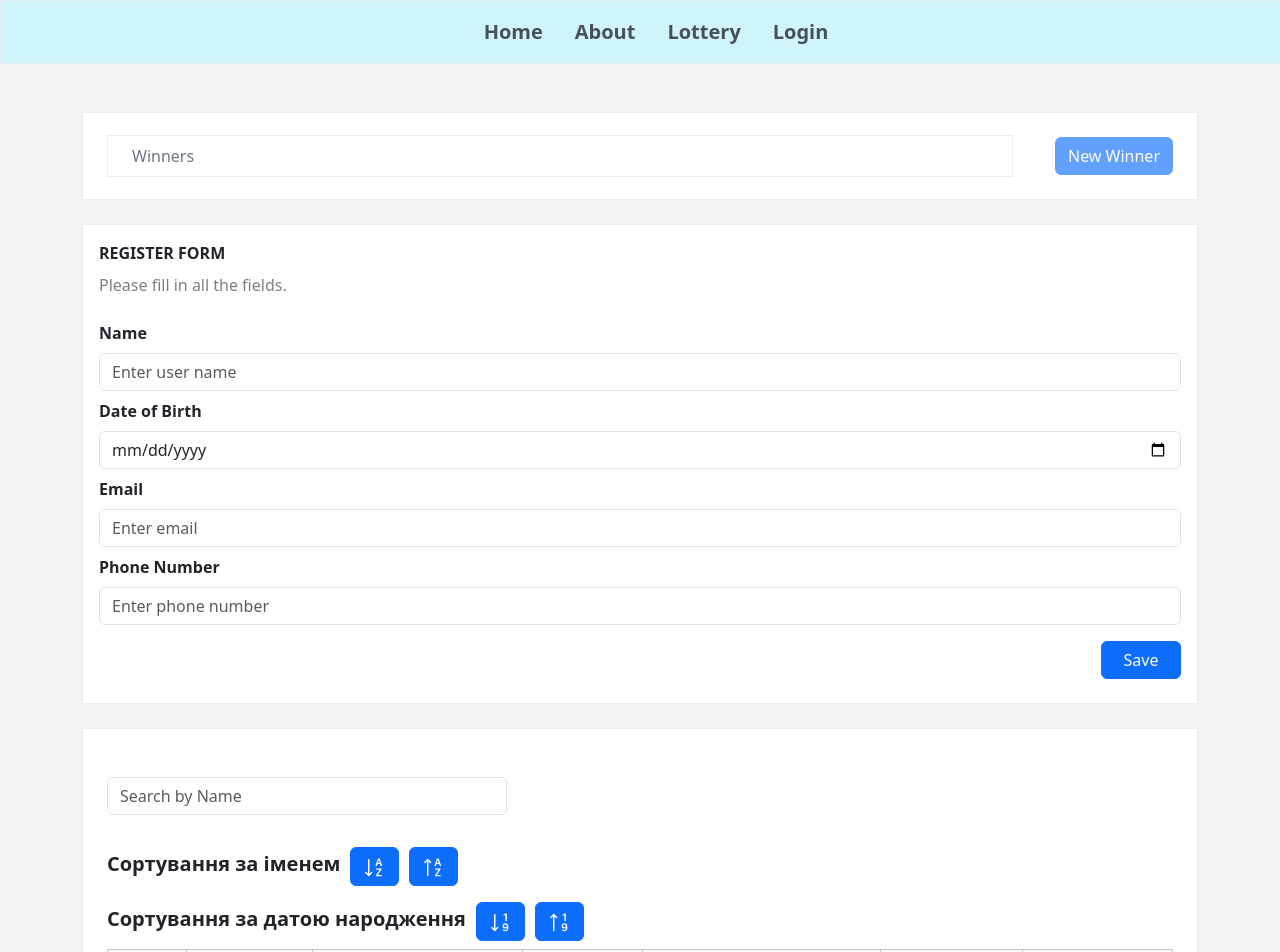
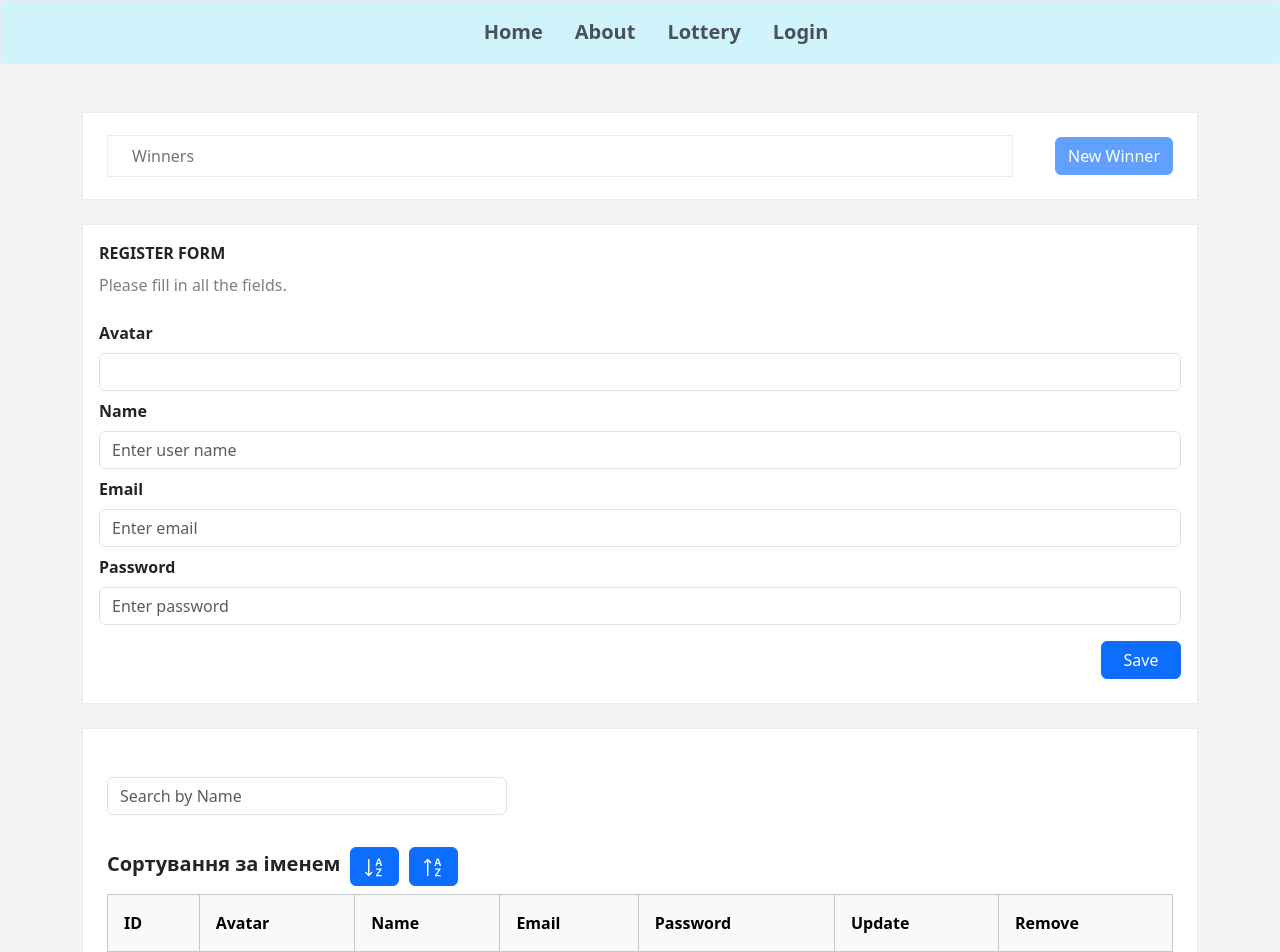
Before and after one commit to Vitalina-Korchova/vue-lottery-app, a Vue app: page / in a window 1280 px wide. Shown: the top 952 px of the page. Built offline with nearby package versions, Linux system fonts and the light colour scheme.

Commit message:
change fields for API

```diff
--- a/src/ParticipantInterface.ts
+++ b/src/ParticipantInterface.ts
@@ -1,7 +1,7 @@
 export interface Participant {
   id: number
+  avatar: string
   name: string
-  dateBirth: string
   email: string
-  phoneNumber: string
+  password: string
 }
--- a/src/ParticipantService.ts
+++ b/src/ParticipantService.ts
@@ -4,9 +4,7 @@ import type { Participant } from './ParticipantInterface'
 class ParticipantService {
   private participants = ref<Participant[]>([])
   private searchTerm = ref('')
-  private currentSortType = ref<'none' | 'nameDec' | 'nameInc' | 'dateBirthDec' | 'dateBirthInc'>(
-    'none'
-  )
+  private currentSortType = ref<'none' | 'nameDec' | 'nameInc'>('none')
   private displayedParticipants = ref<Participant[]>([])
 
   constructor() {
@@ -31,10 +29,10 @@ class ParticipantService {
 
   private emptyParticipant = ref<Participant>({
     id: 0,
+    avatar: '',
     name: '',
-    dateBirth: '',
     email: '',
-    phoneNumber: ''
+    password: ''
   })
 
   private saveToStorage() {
@@ -102,28 +100,6 @@ class ParticipantService {
       this.resetDisplay()
     }
   }
-
-  public sortParticipantsByDateBirthDec() {
-    if (this.currentSortType.value !== 'dateBirthDec') {
-      this.displayedParticipants.value.sort(
-        (a, b) => new Date(b.dateBirth).getTime() - new Date(a.dateBirth).getTime()
-      )
-      this.currentSortType.value = 'dateBirthDec'
-    } else {
-      this.resetDisplay()
-    }
-  }
-
-  public sortParticipantsByDateBirthInc() {
-    if (this.currentSortType.value !== 'dateBirthInc') {
-      this.displayedParticipants.value.sort(
-        (a, b) => new Date(a.dateBirth).getTime() - new Date(b.dateBirth).getTime()
-      )
-      this.currentSortType.value = 'dateBirthInc'
-    } else {
-      this.resetDisplay()
-    }
-  }
 }
 
 export default ParticipantService
--- a/src/Validation.ts
+++ b/src/Validation.ts
@@ -3,16 +3,13 @@ import ParticipantService from './ParticipantService'
 
 export const createParticipantSchema = (participantService: ParticipantService) => {
   return yup.object({
+    avatar: yup.string().required('Avatar is required!'),
     name: yup.string().required('Name is required!'),
-    dateBirth: yup
-      .date()
-      .required('Date of Birth is required!')
-      .max(new Date(), 'Date of Birth cannot be in the future!'),
     email: yup.string().required('Email is required!').email('Invalid email format!'),
-    phoneNumber: yup
+    password: yup
       .string()
-      .required('Phone Number is required!')
-      .matches(/^0\d{9}$/, 'Invalid phone number format!')
+      .required('Password is required!')
+      .min(6, 'Password must be at least 6 characters!')
   })
 }
 
--- a/src/components/ListParticipantsBlock.vue
+++ b/src/components/ListParticipantsBlock.vue
@@ -35,10 +35,10 @@ const { handleSubmit } = useForm({
   validationSchema: schema
 })
 
+const { value: avatar, errorMessage: avatarError } = useField<string>('avatar')
 const { value: name, errorMessage: nameError } = useField<string>('name')
-const { value: dateBirth, errorMessage: dateBirthError } = useField<string>('dateBirth')
 const { value: email, errorMessage: emailError } = useField<string>('email')
-const { value: phoneNumber, errorMessage: phoneNumberError } = useField<string>('phoneNumber')
+const { value: password, errorMessage: passwordError } = useField<string>('password')
 /////
 
 const openRemoveModal = (participantId: number) => {
@@ -53,10 +53,10 @@ const openRemoveModal = (participantId: number) => {
 const openUpdateModal = (participantId: number) => {
   const participantToUpdate = props.participants.find((p) => p.id === participantId)
   if (participantToUpdate) {
+    avatar.value = participantToUpdate.avatar
     name.value = participantToUpdate.name
-    dateBirth.value = participantToUpdate.dateBirth
     email.value = participantToUpdate.email
-    phoneNumber.value = participantToUpdate.phoneNumber
+    password.value = participantToUpdate.password
 
     // Зберігаю оригінальний email
     originalEmail.value = participantToUpdate.email
@@ -82,10 +82,10 @@ const closeModal = () => {
 const UpdateParticipant = handleSubmit((values) => {
   const participant: Participant = {
     id: selectedParticipantId.value!,
+    avatar: values.avatar,
     name: values.name,
-    dateBirth: values.dateBirth,
     email: values.email,
-    phoneNumber: values.phoneNumber
+    password: values.password
   }
 
   props.participantService.updateParticipant(participant)
@@ -103,14 +103,6 @@ const sortNameDec = () => {
 const sortNameInc = () => {
   props.participantService.sortParticipantsByNameInc()
 }
-
-const sortDateBirthdec = () => {
-  props.participantService.sortParticipantsByDateBirthDec()
-}
-
-const sortDateBirthInc = () => {
-  props.participantService.sortParticipantsByDateBirthInc()
-}
 </script>
 
 <template>
@@ -120,16 +112,8 @@ const sortDateBirthInc = () => {
     <UButton id="sortDec" customClass="btn-primary" icon="sortNameDec" @click="sortNameDec" />
     <UButton customClass="btn-primary" icon="sortNameInc" @click="sortNameInc" />
     <br />
-    <label id="labelSort" class="fs-5 fw-bold">Сортування за датою народження</label>
-    <UButton
-      id="sortDec"
-      customClass="btn-primary"
-      icon="sortDateBirthDec"
-      @click="sortDateBirthdec"
-    />
-    <UButton customClass="btn-primary" icon="sortDateBirthInc" @click="sortDateBirthInc" />
     <UTable
-      :columns="['ID', 'Name', 'Date of Birth', 'Email', 'Phone Number', 'Update', 'Remove']"
+      :columns="['ID', 'Avatar', 'Name', 'Email', 'Password', 'Update', 'Remove']"
       :rows="participants"
     >
       <template #update-button="{ row }">
@@ -167,6 +151,14 @@ const sortDateBirthInc = () => {
     >
       <template #modal-inputs>
         <UInput
+          v-model="avatar"
+          :id="'avatar'"
+          :type="'text'"
+          :className="'form-control'"
+          :error="avatarError"
+          :label="'Avatar'"
+        />
+        <UInput
           v-model="name"
           :id="'name'"
           :type="'text'"
@@ -175,14 +167,7 @@ const sortDateBirthInc = () => {
           :error="nameError"
           :label="'Name'"
         />
-        <UInput
-          v-model="dateBirth"
-          :id="'dateBirth'"
-          :type="'date'"
-          :className="'form-control'"
-          :error="dateBirthError"
-          :label="'Date of Birth'"
-        />
+
         <UInput
           v-model="email"
           :id="'email'"
@@ -193,13 +178,13 @@ const sortDateBirthInc = () => {
           :label="'Email'"
         />
         <UInput
-          v-model="phoneNumber"
-          :id="'phoneNumber'"
-          :type="'tel'"
+          v-model="password"
+          :id="'password'"
+          :type="'text'"
+          :placeholder="'Enter user password'"
           :className="'form-control'"
-          :placeholder="'Enter phone number'"
-          :error="phoneNumberError"
-          :label="'Phone Number'"
+          :error="passwordError"
+          :label="'Password'"
         />
       </template>
     </UModal>
--- a/src/components/RegistrationForm.vue
+++ b/src/components/RegistrationForm.vue
@@ -19,18 +19,18 @@ const { handleSubmit, resetForm } = useForm({
 })
 
 // використання useField для кожного поля
+const { value: avatar, errorMessage: avatarError } = useField<string>('avatar')
 const { value: name, errorMessage: nameError } = useField<string>('name')
-const { value: dateBirth, errorMessage: dateBirthError } = useField<string>('dateBirth')
 const { value: email, errorMessage: emailError } = useField<string>('email')
-const { value: phoneNumber, errorMessage: phoneNumberError } = useField<string>('phoneNumber')
+const { value: password, errorMessage: passwordError } = useField<string>('password')
 
 const saveParticipant = handleSubmit((values) => {
   const participant: Participant = {
     id: 0,
+    avatar: values.avatar,
     name: values.name,
-    dateBirth: values.dateBirth,
     email: values.email,
-    phoneNumber: values.phoneNumber
+    password: values.password
   }
 
   props.participantService.addParticipant(participant)
@@ -44,7 +44,17 @@ const saveParticipant = handleSubmit((values) => {
       <span class="fw-bold">REGISTER FORM</span>
       <span class="text-black-50 bg-white fs-6 pb-3">Please fill in all the fields.</span>
 
-      <!-- Поле для імені з валідацією -->
+      <!-- Поле для аватару -->
+      <UInput
+        v-model="avatar"
+        :id="'avatar'"
+        :type="'text'"
+        :className="'form-control'"
+        :error="avatarError"
+        :label="'Avatar'"
+      />
+
+      <!-- Поле для імені -->
       <UInput
         v-model="name"
         :id="'name'"
@@ -53,16 +63,6 @@ const saveParticipant = handleSubmit((values) => {
         :className="'form-control'"
         :error="nameError"
         :label="'Name'"
-      />
-
-      <!-- Поле для дати народження -->
-      <UInput
-        v-model="dateBirth"
-        :id="'dateBirth'"
-        :type="'date'"
-        :className="'form-control'"
-        :error="dateBirthError"
-        :label="'Date of Birth'"
       />
 
       <!-- Поле для email -->
@@ -77,15 +77,14 @@ const saveParticipant = handleSubmit((values) => {
         :label="'Email'"
       />
 
-      <!-- Поле для телефону -->
       <UInput
-        v-model="phoneNumber"
-        :id="'phoneNumber'"
-        :type="'tel'"
+        v-model="password"
+        :id="'password'"
+        :type="'text'"
         :className="'form-control'"
-        :placeholder="'Enter phone number'"
-        :error="phoneNumberError"
-        :label="'Phone Number'"
+        :placeholder="'Enter password'"
+        :error="passwordError"
+        :label="'Password'"
       />
 
       <UButton label="Save" @click="saveParticipant" id="btnSave" customClass="align-self-end" />
--- a/src/components/UButton.vue
+++ b/src/components/UButton.vue
@@ -26,18 +26,6 @@ const iconPath = computed(() => {
       return [
         'M10.082 5.629 9.664 7H8.598l1.789-5.332h1.234L13.402 7h-1.12l-.419-1.371zm1.57-.785L11 2.687h-.047l-.652 2.157z',
         'M12.96 14H9.028v-.691l2.579-3.72v-.054H9.098v-.867h3.785v.691l-2.567 3.72v.054h2.645zm-8.46-.5a.5.5 0 0 1-1 0V3.707L2.354 4.854a.5.5 0 1 1-.708-.708l2-1.999.007-.007a.5.5 0 0 1 .7.006l2 2a.5.5 0 1 1-.707.708L4.5 3.707z'
-      ]
-    case 'sortDateBirthDec':
-      return [
-        'M12.438 1.668V7H11.39V2.684h-.051l-1.211.859v-.969l1.262-.906h1.046z',
-        'M11.36 14.098c-1.137 0-1.708-.657-1.762-1.278h1.004c.058.223.343.45.773.45.824 0 1.164-.829 1.133-1.856h-.059c-.148.39-.57.742-1.261.742-.91 0-1.72-.613-1.72-1.758 0-1.148.848-1.835 1.973-1.835 1.09 0 2.063.636 2.063 2.687 0 1.867-.723 2.848-2.145 2.848zm.062-2.735c.504 0 .933-.336.933-.972 0-.633-.398-1.008-.94-1.008-.52 0-.927.375-.927 1 0 .64.418.98.934.98',
-        'M4.5 2.5a.5.5 0 0 0-1 0v9.793l-1.146-1.147a.5.5 0 0 0-.708.708l2 1.999.007.007a.497.497 0 0 0 .7-.006l2-2a.5.5 0 0 0-.707-.708L4.5 12.293z'
-      ]
-    case 'sortDateBirthInc':
-      return [
-        'M12.438 1.668V7H11.39V2.684h-.051l-1.211.859v-.969l1.262-.906h1.046z',
-        'M11.36 14.098c-1.137 0-1.708-.657-1.762-1.278h1.004c.058.223.343.45.773.45.824 0 1.164-.829 1.133-1.856h-.059c-.148.39-.57.742-1.261.742-.91 0-1.72-.613-1.72-1.758 0-1.148.848-1.835 1.973-1.835 1.09 0 2.063.636 2.063 2.687 0 1.867-.723 2.848-2.145 2.848zm.062-2.735c.504 0 .933-.336.933-.972 0-.633-.398-1.008-.94-1.008-.52 0-.927.375-.927 1 0 .64.418.98.934.98',
-        'M4.5 13.5a.5.5 0 0 1-1 0V3.707L2.354 4.854a.5.5 0 1 1-.708-.708l2-1.999.007-.007a.5.5 0 0 1 .7.006l2 2a.5.5 0 1 1-.707.708L4.5 3.707z'
       ]
     default:
       return []
```
